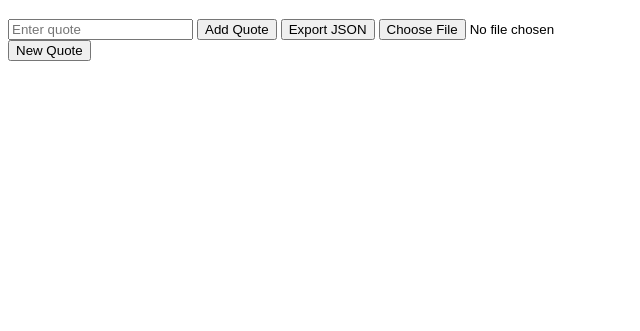
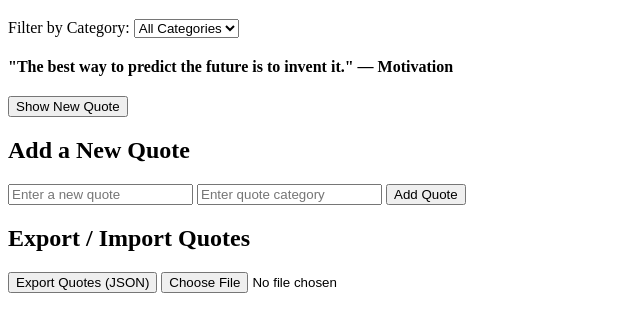
Before and after one commit to Basma162/dynamic-generator, a plain HTML site: page index.html in a window 1280 px wide. Shown: the part 61-392 px from the top of the page, without its empty margins (0-640 px from the left). Drawn offline with Linux system fonts and the light colour scheme.

```diff
--- a/index.html
+++ b/index.html
@@ -6,22 +6,23 @@
   <title>Dynamic Quote Generator</title>
 </head>
 <body>
-
   <h1>Dynamic Quote Generator</h1>
-
+  <label for="categoryFilter">Filter by Category:</label>
+  <select id="categoryFilter" onchange="filterQuotes()">
+    <option value="all">All Categories</option>
+  </select>
+  <div id="quoteDisplay" style="margin: 20px 0; font-weight: bold;"></div>
+  <button id="newQuote">Show New Quote</button>
+  <h2>Add a New Quote</h2>
   <div>
-    <input type="text" id="quoteInput" placeholder="Enter quote">
-    <button onclick="addQuote()">Add Quote</button>
-    <button onclick="exportToJson()">Export JSON</button>
-    <input type="file" id="importFile" accept=".json" onchange="importFromJsonFile(event)" />
+    <input id="newQuoteText" type="text" placeholder="Enter a new quote" />
+    <input id="newQuoteCategory" type="text" placeholder="Enter quote category" />
+    <button id="addQuoteBtn">Add Quote</button>
   </div>
-
-  <button id="newQuoteBtn">New Quote</button>
-
-  <div id="quoteDisplay"></div>
-
+  <h2>Export / Import Quotes</h2>
+  <button id="exportBtn">Export Quotes (JSON)</button>
+  <input type="file" id="importFile" accept=".json" onchange="importFromJsonFile(event)" />
   <script src="script.js"></script>
   <script src="sync.js"></script>
-
 </body>
 </html>
```
